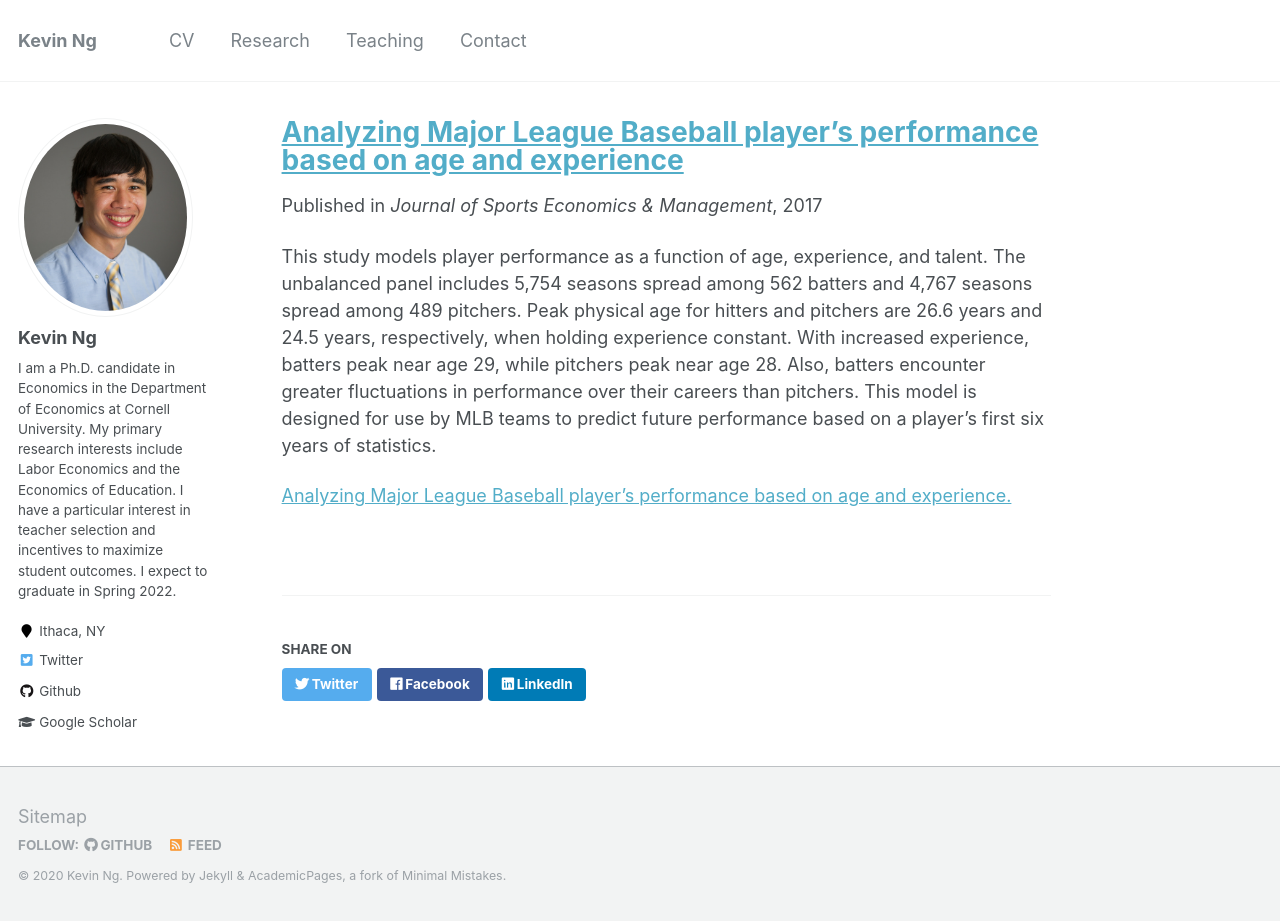
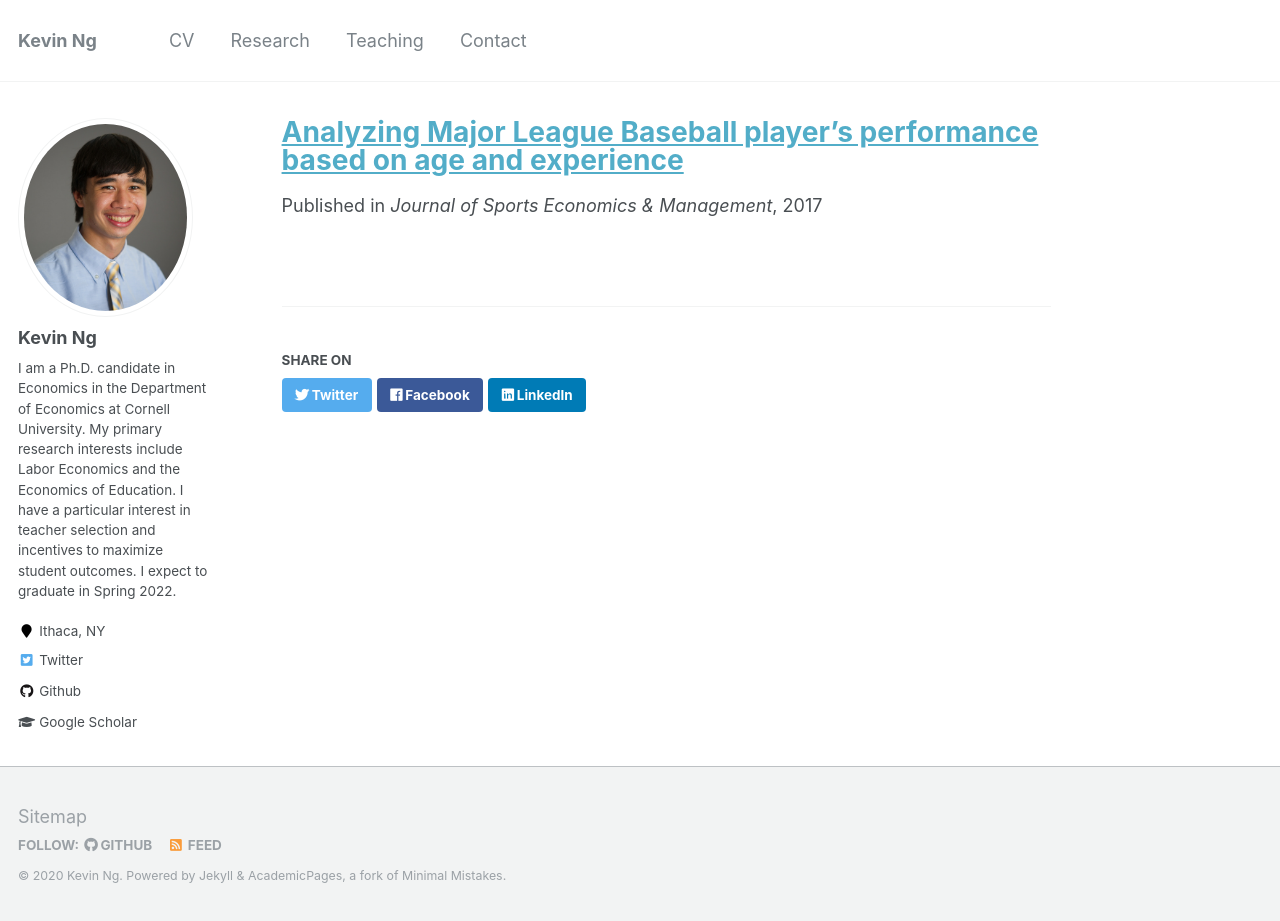
Before and after one commit to KevinCNg/kevincng.github.io, a Jekyll site: the page built from _research/ng_2017.md, in a window 1280 px wide and 921 px high. Built offline with Jekyll 4.4.1, drawn with Linux system fonts in a browser that asks for light colours.

Commit message:
Update ng_2017.md

```diff
--- a/_research/ng_2017.md
+++ b/_research/ng_2017.md
@@ -6,6 +6,3 @@ excerpt: 'This study models player performance as a function of age, experience,
 date: 2017-09-06
 venue: 'Journal of Sports Economics & Management'
 ---
-This study models player performance as a function of age, experience, and talent. The unbalanced panel includes 5,754 seasons spread among 562 batters and 4,767 seasons spread among 489 pitchers. Peak physical age for hitters and pitchers are 26.6 years and 24.5 years, respectively, when holding experience constant. With increased experience, batters peak near age 29, while pitchers peak near age 28. Also, batters encounter greater fluctuations in performance over their careers than pitchers. This model is designed for use by MLB teams to predict future performance based on a player’s first six years of statistics.
-
-[Analyzing Major League Baseball player’s performance based on age and experience.](http://kevincng.github.io/files/Ng_2017.pdf)
```
